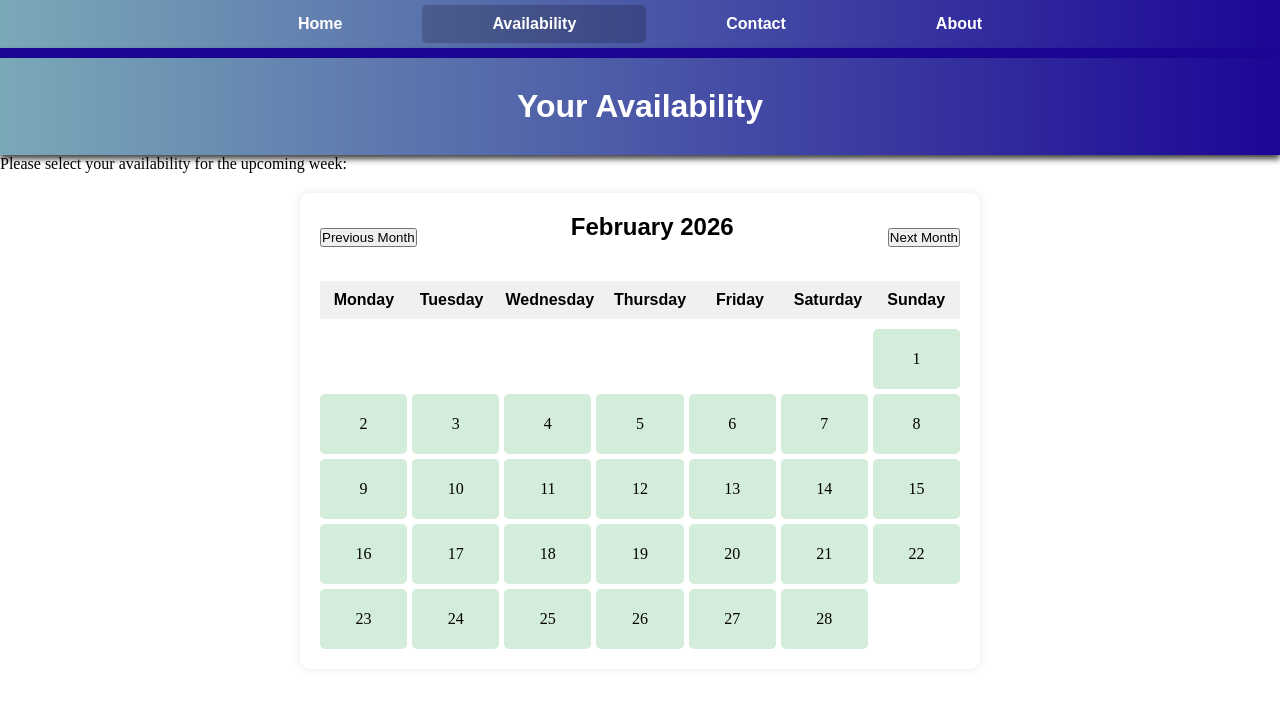
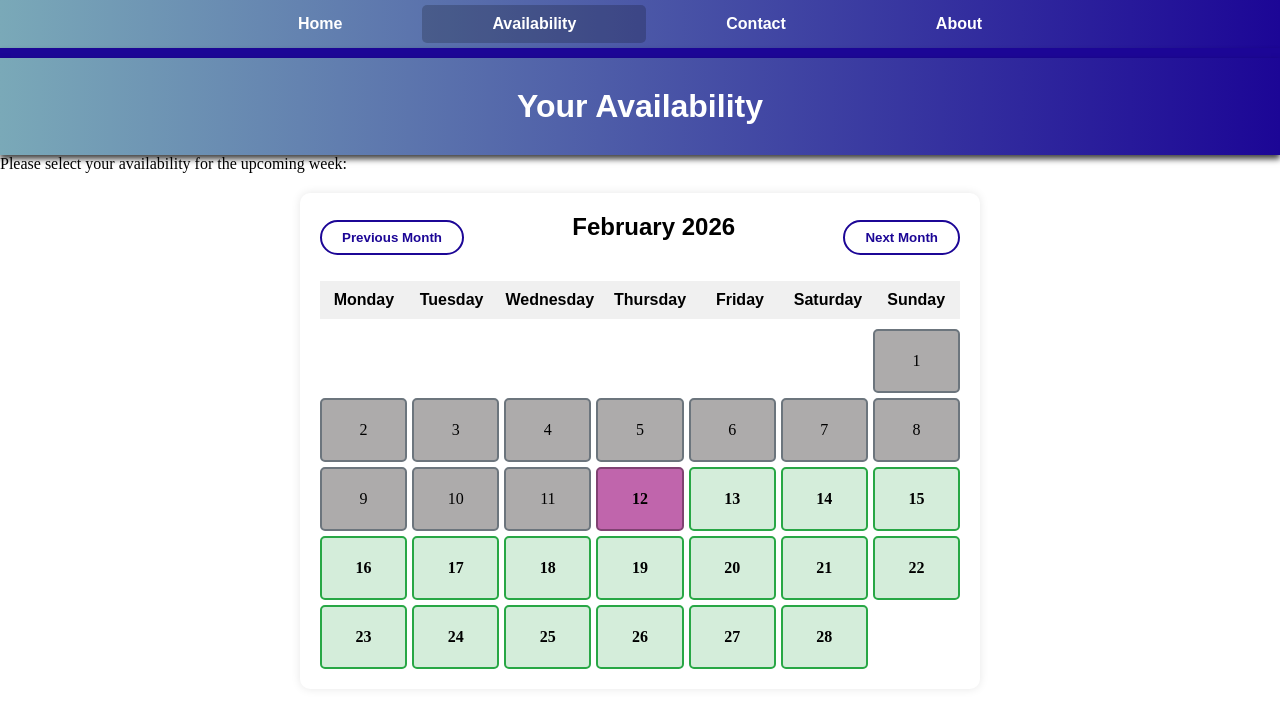
Before and after one commit to ronsobaka/Activities-Scheduling-System, a PHP site: page /availability/availabilityHTML.php in a window 1280 px wide. Shown: the top 708 px of the page. Run offline with PHP 8.4, Linux system fonts and the light colour scheme.

Commit message:
adding blanking out old days

```diff
--- a/main/availability/availabilityHTML.php
+++ b/main/availability/availabilityHTML.php
@@ -23,9 +23,9 @@
 
     <div class="calendar-container">
         <div class="calendar-header">
-            <button id="prevMonth" class="calendar-prev">Previous Month</button>
+            <button id="prevMonth">Previous Month</button>
             <h2 id="weekRange"></h2>
-            <button id="nextMonth" class="calendar-next">Next Month</button>
+            <button id="nextMonth">Next Month</button>
         </div>
         <div id="calendarGrid" class="calendar-grid">
             <div class="calendar-weekdays">
--- a/main/main.css
+++ b/main/main.css
@@ -81,6 +81,28 @@
     margin-bottom: 20px;
 }
 
+.calendar-header button {
+    background: white;
+    color: #1c0696;
+    border: 2px solid #1c0696;
+    padding: 8px 20px;
+    border-radius: 25px;
+    font-family: Arial, Helvetica, sans-serif;
+    font-weight: bold;
+    cursor: pointer;
+    transition: all 0.2s ease;
+}
+
+.calendar-header button:hover {
+    background: #1c0696;
+    color: white;
+}
+
+.calendar-header button:active {
+    transform: translateY(1px);
+    box-shadow: 0 1px 2px rgba(0,0,0,0.2);
+}
+
 .calendar-weekdays {
     display: grid;
     grid-template-columns: repeat(7, 1fr);
@@ -124,15 +146,43 @@
 
 /* Day states */
 .day.available {
-    background: #d4edda; /* Green */
+    background: #d4edda;
+    border: 2px solid #28a745;
+    font-weight: bold;
+}
+
+.day.available:hover {
+    background: #a4e6b4;
+    border-color: #499e5e;
 }
 
 .day.unavailable {
     background: #f8d7da; /* Red */
+    border: 2px solid #dc3545;
+    font-weight: bold;
+}
+
+.day.unavailable:hover {
+    background: #f5b7b1;
+    border-color: #c82333;
 }
 
 .day.custom-time {
     background: #fff3cd; /* Yellow */
+}
+
+
+.day.past {
+    background: #adabab;
+    border: 2px solid #6c757d;
+    cursor: not-allowed;
+}
+
+.day.today {
+    background: #c065ac;
+    border: 2px solid #804272;
+    font-weight: bold;
+    cursor: not-allowed;
 }
 
 /* Modal */
```
Also changed, not shown: main/availability/availability.js (+32 -8 lines).
